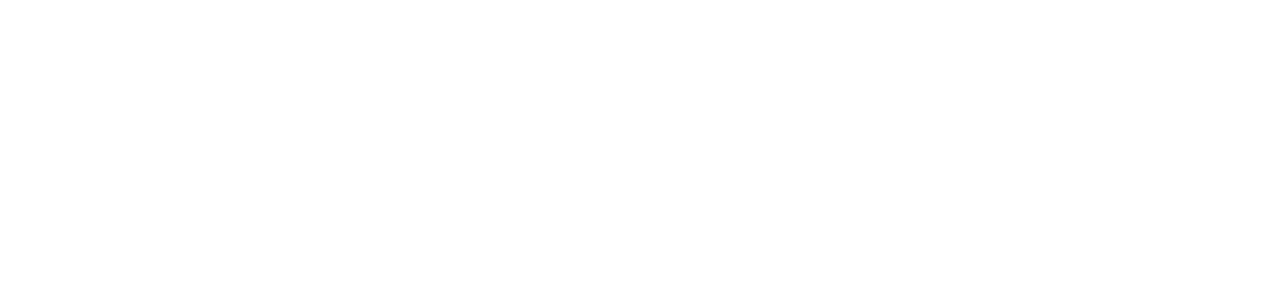
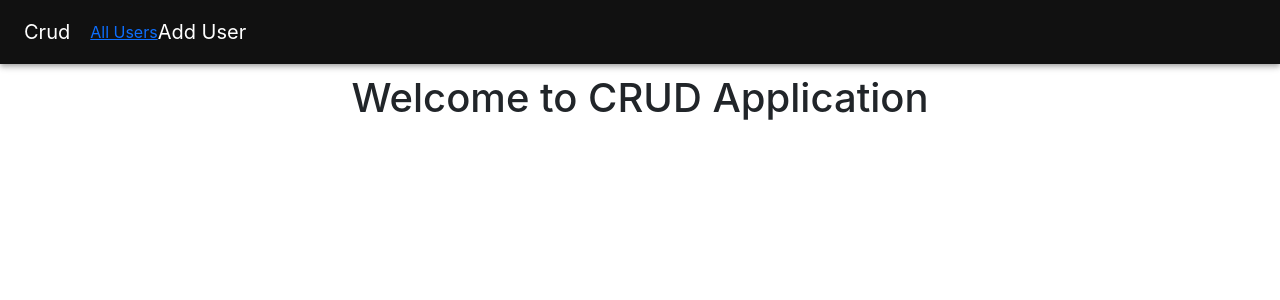
Before and after one commit to akash9753/GlobalReactNew, a React (Create React App) app: page /crudapp in a window 1280 px wide. Before the commit this address had no page. Shown: the top 300 px of the page. Built offline with nearby package versions, Linux system fonts and the light colour scheme.

Commit message:
routing not working

```diff
--- a/src/App.js
+++ b/src/App.js
@@ -42,6 +42,7 @@
 import Controlled from './uncontrolledComponent/Controlled';
 import ProptypesChecking from './proptypes-Checking/ProptypesChecking';
 import Home from './Home';
+import CrudApp from './CrudApp';
 function App() {
   // const arr = [1, 2, 3, 4, 5, 6, 7, 8, 9]
   const state = {
@@ -121,6 +122,7 @@
         <Routes>
          <Route path="/" element={<Home />} />
          <Route path="/proptypesChecking" element={<ProptypesChecking  name={"akash"} age={10}/>} />
+         <Route path="/crudapp" element={<CrudApp/>} />
         </Routes>
       </BrowserRouter>
     </div>
--- /dev/null
+++ b/src/CrudApp.js
@@ -0,0 +1,25 @@
+import React from 'react';
+import './App.css';
+import Navbar from './MaterialCrud/Navbar';
+import AddUser from './MaterialCrud/AddUser';
+import Allusers from './MaterialCrud/Allusers';
+import HomeCrud from './MaterialCrud/HomeCrud';
+import {  Routes, Route } from 'react-router-dom';
+import EditUser from './MaterialCrud/EditUser';
+
+function CrudApp() {
+  return (
+    <div className="app">
+        <Navbar />
+        <Routes>
+         <Route path="/" element={<HomeCrud />} />
+         <Route path="/alluser" element={<Allusers />} />
+         <Route path="/adduser" element={<AddUser />} />
+         <Route path="/crudapp/edituser/:id" element={<EditUser />} />
+        </Routes>
+
+    </div>
+  )
+}
+
+export default CrudApp;
--- a/src/Home.js
+++ b/src/Home.js
@@ -9,6 +9,9 @@
         <li>
           <Link to="/proptypesChecking">ProptypesChecking</Link>
         </li>
+        <li>
+          <Link to="/crudapp">CrudApp</Link>
+        </li>
       </ul>
       </div>
     </>
--- a/src/MaterialCrud/Navbar.js
+++ b/src/MaterialCrud/Navbar.js
@@ -1,6 +1,6 @@
 import React from 'react';
 import {AppBar, Toolbar,  styled} from '@mui/material';
-import {NavLink} from 'react-router-dom'
+import {NavLink,Link} from 'react-router-dom'
 const Header = styled(AppBar)`
 background:#111111;
 `
@@ -17,7 +17,7 @@
             <Header position="static">
                 <Toolbar>
                     <Tabs to="/">Crud</Tabs>
-                    <Tabs to="/allUsers">All Users</Tabs>
+                    <Link to="/alluser">All Users</Link>
                     <Tabs to="/adduser">Add User</Tabs>
                 </Toolbar>
             </Header>
--- a/src/proptypes-Checking/ProptypesChecking.js
+++ b/src/proptypes-Checking/ProptypesChecking.js
@@ -1,20 +1,26 @@
-import React from 'react';
-import PropTypes from 'prop-types';
+import React from "react";
+import PropTypes from "prop-types";
+import { Link } from "react-router-dom";
 const ProptypesChecking = (props) => {
-    return (
-        <div>
-            <h2>ProptypesChecking</h2>
-            <h1>{props.name} {props.age}</h1>
-        </div>
-    );
+  return (
+    <div>
+      <h3>
+        <Link to="/">Home</Link>
+      </h3>
+      <h2>ProptypesChecking</h2>
+      <h1>
+        {props.name} {props.age}
+      </h1>
+    </div>
+  );
 };
 
-ProptypesChecking.propTypes={
-    name:PropTypes.string.isRequired,
-    age:PropTypes.number
-}
-ProptypesChecking.defaultProps={
-    name:'User'
-}
+ProptypesChecking.propTypes = {
+  name: PropTypes.string.isRequired,
+  age: PropTypes.number,
+};
+ProptypesChecking.defaultProps = {
+  name: "User",
+};
 
 export default ProptypesChecking;
```
